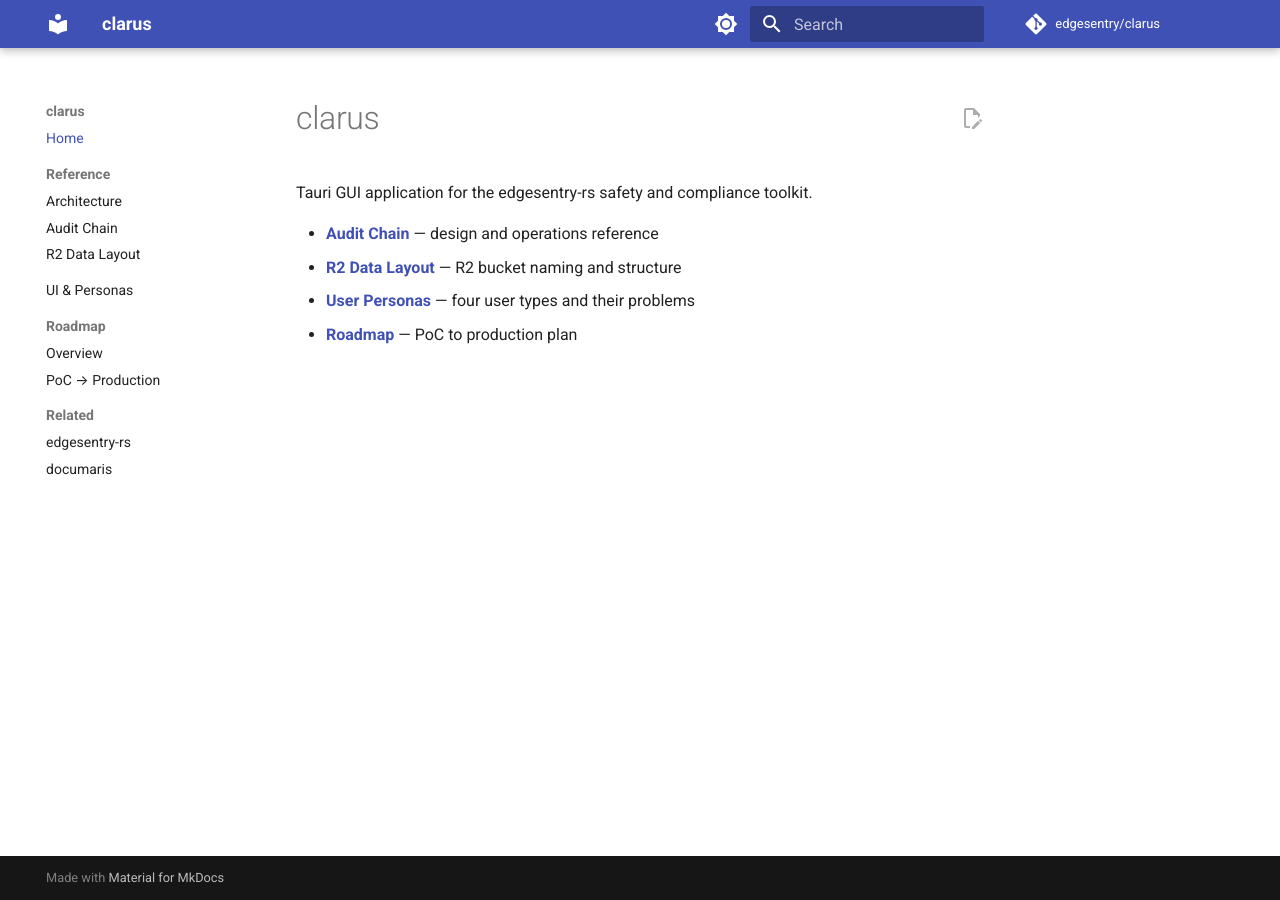
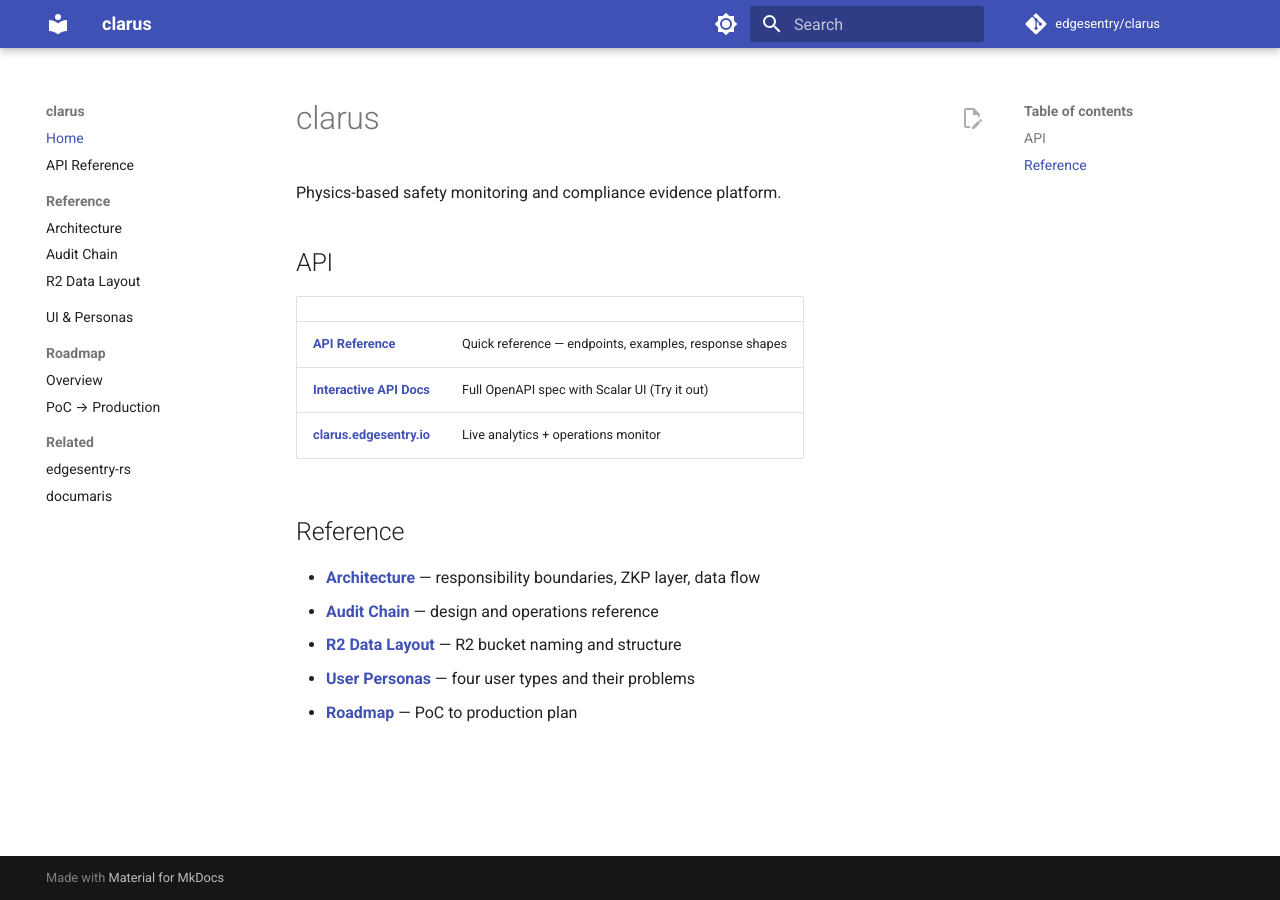
Before and after one commit to edgesentry/clarus, an MkDocs documentation site: the page built from docs/index.md, in a window 1280 px wide. Built offline with MkDocs 1.6.1 and Material for MkDocs 9.7.7, drawn with Linux system fonts in a browser that asks for light colours; comment, search, counter and statistics services are not loaded.

Commit message:
feat(docs): deploy MkDocs to GitHub Pages + API Reference page (#121)
* feat(docs): deploy MkDocs to GitHub Pages + add API Reference page

- .github/workflows/deploy-docs.yml — deploy to GitHub Pages on push to main
  (paths: docs/**, mkdocs.yml, schemas/**)
- docs/api-reference.md — quick reference for /api/verify + /api/verify/raw
  with curl / JS / Python examples, response sample, link to interactive docs
- mkdocs.yml — add API Reference to navigation

Interactive Scalar docs: https://clarus.edgesentry.io/api-docs
GitHub Pages: https://edgesentry.github.io/clarus/

Co-Authored-By: Claude Sonnet 4.6 <noreply@anthropic.com>

* docs: add API docs links to README, AGENTS.md, and docs/

- README.md: top-of-file badge links to API Reference, Interactive Docs, Docs
- AGENTS.md: add Docs + API docs URLs alongside demo app line
- docs/index.md: add API section with links to api-reference.md and Scalar UI
- docs/ref-architecture.md: make /api-docs and /api/verify clickable links

Co-Authored-By: Claude Sonnet 4.6 <noreply@anthropic.com>

---------

Co-authored-by: Claude Sonnet 4.6 <noreply@anthropic.com>

```diff
--- a/docs/index.md
+++ b/docs/index.md
@@ -1,7 +1,18 @@
 # clarus
 
-Tauri GUI application for the edgesentry-rs safety and compliance toolkit.
+Physics-based safety monitoring and compliance evidence platform.
 
+## API
+
+| | |
+|---|---|
+| **[API Reference](api-reference.md)** | Quick reference — endpoints, examples, response shapes |
+| **[Interactive API Docs](https://clarus.edgesentry.io/api-docs)** | Full OpenAPI spec with Scalar UI (Try it out) |
+| **[clarus.edgesentry.io](https://clarus.edgesentry.io/)** | Live analytics + operations monitor |
+
+## Reference
+
+- **[Architecture](ref-architecture.md)** — responsibility boundaries, ZKP layer, data flow
 - **[Audit Chain](ref-audit-chain.md)** — design and operations reference
 - **[R2 Data Layout](ref-r2-data-layout.md)** — R2 bucket naming and structure
 - **[User Personas](ui-personas.md)** — four user types and their problems
--- a/mkdocs.yml
+++ b/mkdocs.yml
@@ -43,6 +43,7 @@ markdown_extensions:
 
 nav:
   - Home: index.md
+  - API Reference: api-reference.md
   - Reference:
     - Architecture: ref-architecture.md
     - Audit Chain: ref-audit-chain.md
```
Also changed, not shown: AGENTS.md (+1 -0 lines), README.md (+2 -0 lines), docs/api-reference.md (added, +71 -0 lines), docs/ref-architecture.md (+3 -3 lines), 1 other file.
